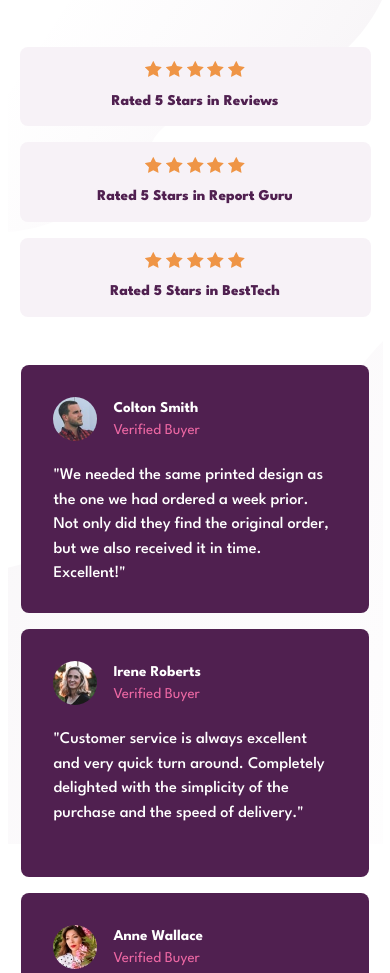
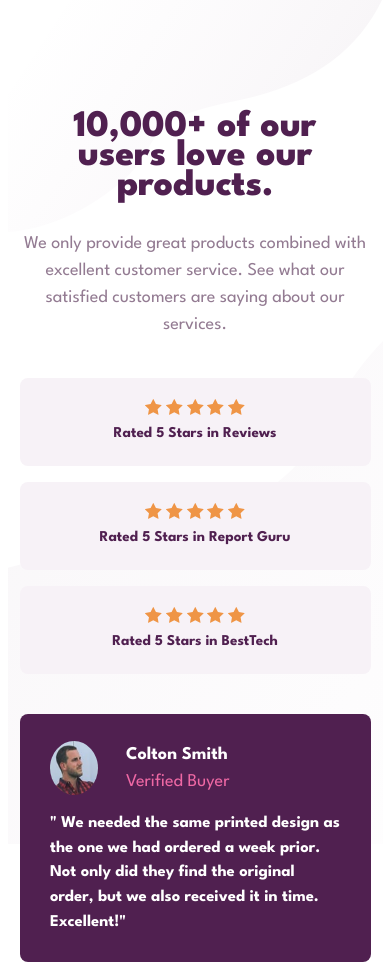
Before and after one commit to Md1amiin/social-proof-section-master, a plain HTML site: page index.html in a window 390 px wide. Shown: the top 973 px of the page. Drawn offline with Linux system fonts and the light colour scheme.

Commit message:
Mobile version implementation

```diff
--- a/index.html
+++ b/index.html
@@ -12,7 +12,7 @@
   <!-- Google fonts -->
   <link rel="preconnect" href="https://fonts.googleapis.com">
   <link rel="preconnect" href="https://fonts.gstatic.com" crossorigin>
-  <link href="https://fonts.googleapis.com/css2?family=League+Spartan:wght@400;500;700;800;900&display=swap"
+  <link href="https://fonts.googleapis.com/css2?family=League+Spartan:wght@400;500;700;800&display=swap"
     rel="stylesheet">
 
   <title>Frontend Mentor | Social proof section</title>
@@ -21,13 +21,11 @@
 
 <body>
   <main class="social">
-    <div class="intro">
-      <h1 class="title">10,000+ of our users love our products.</h1>
-      <p class="details">
-        We only provide great products combined with excellent customer service.
-        See what our satisfied customers are saying about our services.
-      </p>
-    </div>
+    <h1 class="title">10,000+ of our users love our products.</h1>
+    <p class="details">
+      We only provide great products combined with excellent customer service.
+      See what our satisfied customers are saying about our services.
+    </p>
     <div class="ratings">
       <div class="rating rating1">
         <div class="starIcons">
@@ -70,7 +68,7 @@
           </div>
         </div>
         <p class="customerQuote">
-          "We needed the same printed design as the one we had ordered a week prior.
+          " We needed the same printed design as the one we had ordered a week prior.
           Not only did they find the original order, but we also received it in time.
           Excellent!"
         </p>
@@ -84,7 +82,7 @@
           </div>
         </div>
         <p class="customerQuote">
-          "Customer service is always excellent and very quick turn around. Completely
+          " Customer service is always excellent and very quick turn around. Completely
           delighted with the simplicity of the purchase and the speed of delivery."
         </p>
       </div>
@@ -97,7 +95,7 @@
           </div>
         </div>
         <p class="customerQuote">
-          "Put an order with this company and can only praise them for the very high
+          " Put an order with this company and can only praise them for the very high
           standard. Will definitely use them again and recommend them to everyone!"
         </p>
       </div>
--- a/styles.scss
+++ b/styles.scss
@@ -81,6 +81,11 @@ $font-family: 'League Spartan', sans-serif;
 $fw-light: 400;
 $fw-regular: 500;
 $fw-bold: 700;
+$fw-boldest: 800;
+
+@mixin border {
+    border: 1px solid red;
+}
 
 body {
     font-family: $font-family;
@@ -88,5 +93,95 @@ body {
     background-image: url(../images/bg-pattern-top-mobile.svg), url(../images/bg-pattern-bottom-mobile.svg);
     background-position: top, bottom;
     background-repeat: no-repeat;
+    display: flex;
+    justify-content: center;
+    align-items: center;
+    flex-wrap: wrap;
+    height: 100rem;
 
+    .social {
+        padding: 0;
+        width: 90%;
+        height: 86.5rem;
+        overflow: hidden;
+        display: flex;
+        flex-direction: column;
+        gap: 1.5rem;
+
+        .title {
+            width: 78%;
+            margin: 5px auto;
+            color: $primary-very-dark-magenta;
+            font-weight: $fw-boldest;
+            font-size: $font-size * 2.5;
+            line-height: 0.78;
+            text-align: center;
+        }
+
+        .details {
+            color: $neutral-dark-grayish-magenta;
+            text-align: center;
+            font-size: $font-size * 1.2;
+            padding: 0 0.2rem;
+        }
+
+        .ratings {
+            .rating {
+                background-color: $neutral-light-grayish-magenta;
+                margin: 1rem 0;
+                border-radius: 0.5rem;
+                height: 5.5rem;
+                display: flex;
+                flex-direction: column;
+                justify-content: center;
+                align-items: center;
+
+                .starIcons img{
+                        display: inline;
+                }
+                .ratingDetails {
+                    color: $primary-very-dark-magenta;
+                    font-weight: $fw-bold;
+                }
+            }
+        }
+        .opinions {
+            .customerOpinion {
+                background-color: $primary-very-dark-magenta;
+                color: $white;
+                height: 15.5rem;
+                border-radius: 0.5rem;
+                display: flex;
+                flex-direction: column;
+                gap: 1rem;
+                justify-content: center;
+                padding: 1rem 1.9rem;
+                font-size: $font-size * 1.1;
+                .customerDetails {
+                    display: flex;
+                    gap: 1.75rem;
+                    img {
+                        border-radius: 50%;
+                        width: 3rem;
+                    }
+                }
+                .customerInfo {
+                    .customerName {
+                        font-size: $font-size *1.2;
+                        font-weight: $fw-bold;
+                    }
+                    .verified {
+                        color: $primary-soft-pink;
+                        font-size: $font-size *1.2;
+                    }
+                }
+                .customerQuote {
+                    font-weight: $fw-bold;
+                }
+            }
+            .opinion2, .opinion3 {
+                margin-top: 1rem ;
+            }
+        }
+    }
 }
```
Also changed, not shown: dist/styles.css, 1 other file.
